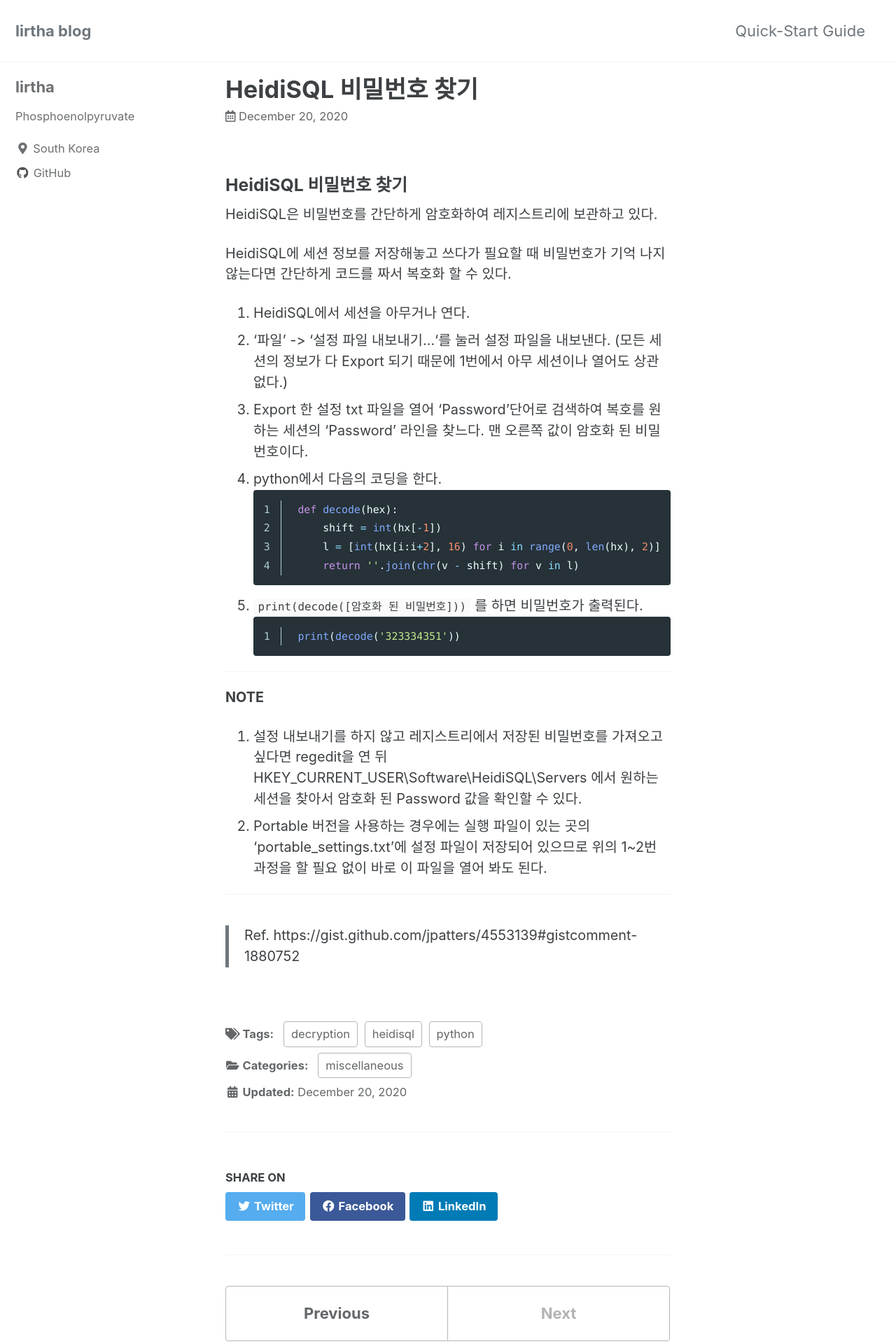
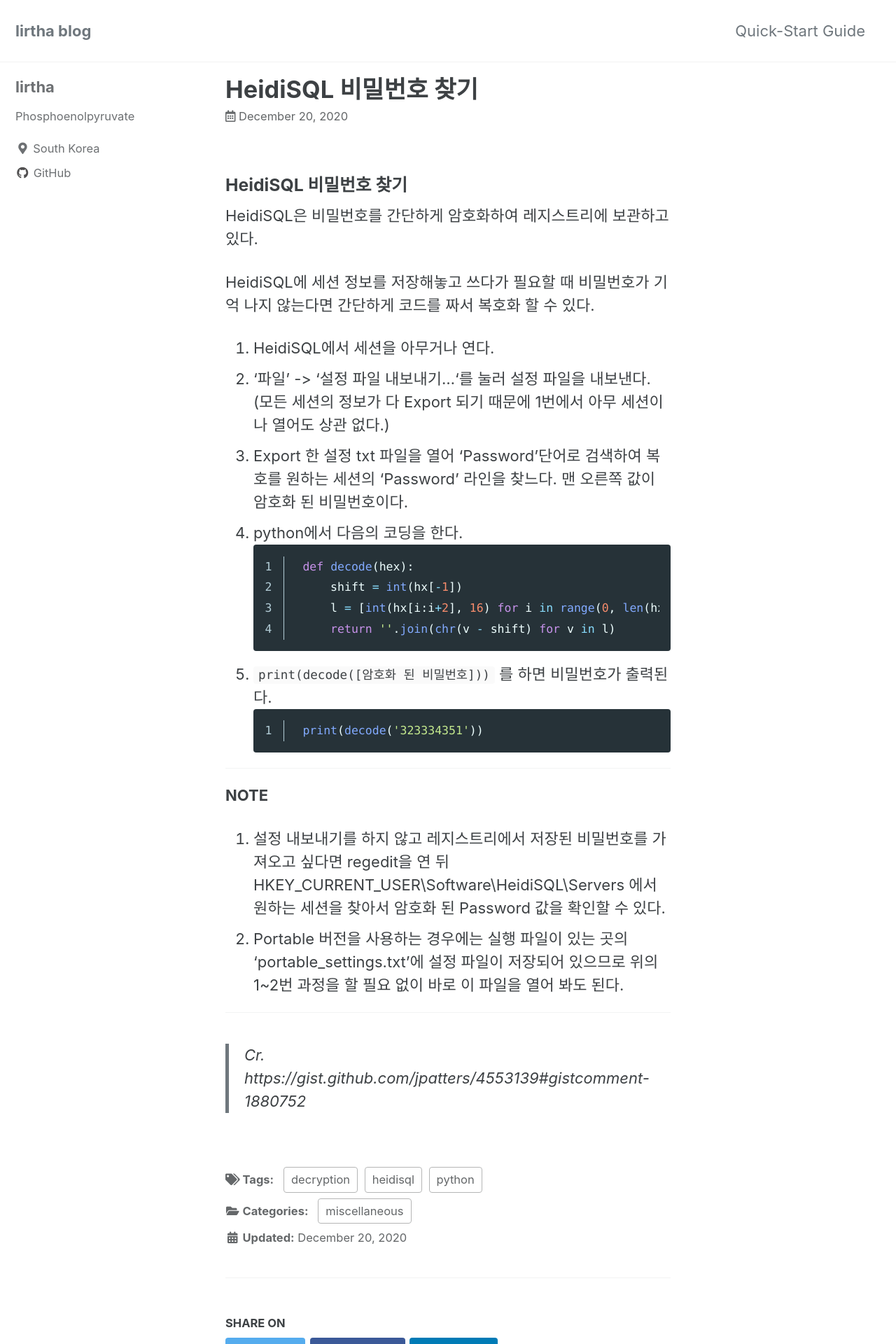
Before and after one commit to lirtha/lirtha.github.io, a Jekyll site: the page built from _posts/2020-12-20-heidisql-password.md, in a window 1280 px wide. Shown: the top 1920 px of the page at 70% size. Built offline with Jekyll 4.4.1, drawn with Linux system fonts in a browser that asks for light colours; cached includes are drawn as plain includes.

Commit message:
Revert "update scss settings"
This reverts commit cca0629776d36e3045629641657c23b14b1182ec.

```diff
--- a/_posts/2020-12-20-heidisql-password.md
+++ b/_posts/2020-12-20-heidisql-password.md
@@ -39,4 +39,4 @@ HeidiSQL에 세션 정보를 저장해놓고 쓰다가 필요할 때 비밀번
 
 ---
 
-> Ref. https://gist.github.com/jpatters/4553139#gistcomment-1880752
+> Cr. https://gist.github.com/jpatters/4553139#gistcomment-1880752
--- a/_sass/minimal-mistakes/_base.scss
+++ b/_sass/minimal-mistakes/_base.scss
@@ -110,7 +110,7 @@ blockquote {
   margin: 2em 1em 2em 0;
   padding-left: 1em;
   padding-right: 1em;
-  font-style: normal;
+  font-style: italic;
   border-left: 0.25em solid $primary-color;
 
   cite {
--- a/_sass/minimal-mistakes/_page.scss
+++ b/_sass/minimal-mistakes/_page.scss
@@ -108,7 +108,7 @@ body {
   p,
   li,
   dl {
-    font-size: 0.9em;
+    font-size: 1em;
   }
 
   /* paragraph indents */
```
